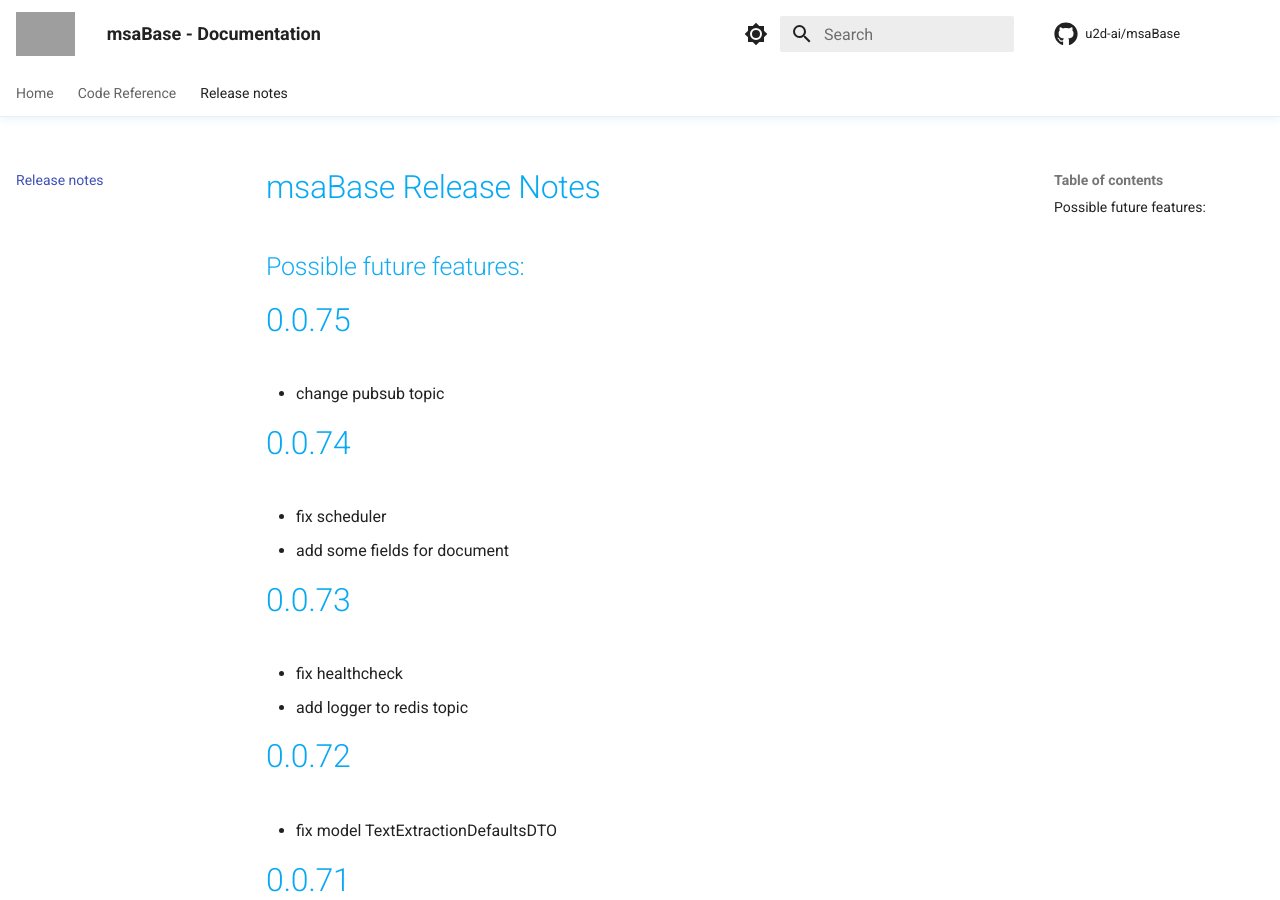
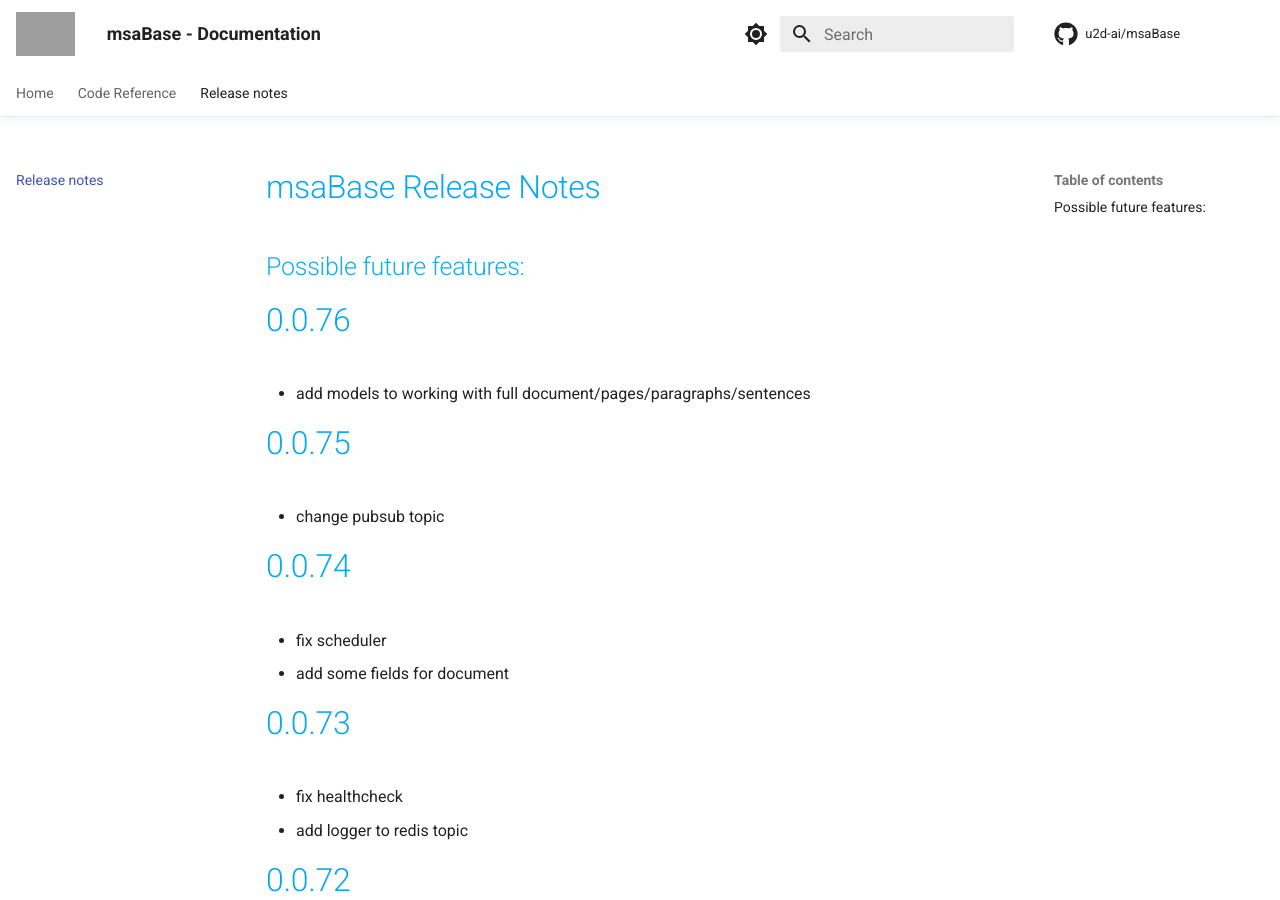
Before and after one commit to u2d-ai/msaBase, an MkDocs documentation site: the page built from docs/release-notes.md, in a window 1280 px wide and 900 px high. Built offline with MkDocs 1.6.1 and Material for MkDocs 9.7.7, drawn with Linux system fonts in a browser that asks for light colours; comment, search, counter and statistics services are not loaded; grey boxes are pictures that could not be loaded.

Commit message:
feature: add models to working with full document/pages/paragraphs/sentences

```diff
--- a/docs/release-notes.md
+++ b/docs/release-notes.md
@@ -1,5 +1,9 @@
 # msaBase Release Notes
 ## Possible future features:
+
+# 0.0.76
+
+- add models to working with full document/pages/paragraphs/sentences
 
 # 0.0.75
 
--- a/msaBase/__init__.py
+++ b/msaBase/__init__.py
@@ -1,7 +1,7 @@
 import glob
 from os.path import basename, dirname, isfile, join
 
-version = "0.0.75"
+version = "0.0.76"
 __author__ = "Stefan Welcker"
 __copyright__ = "Copyright 2022, U2D.ai"
 __license__ = "MIT"
--- a/requirements.txt
+++ b/requirements.txt
@@ -1,6 +1,6 @@
 # MSA Dependencies
 msaFileSystem==0.0.3 # Agnostic Abstract Filesystem API which allows to use S3, GCS, Azure Datalake, your local FS, Youtube etc Optimized for use with FastAPI/Pydantic.
-msaDocModels==0.0.71 # MSA Document Pydantic Models and Schemas, used to store Parser, NLP, NLU and AI results for processed documents
+msaDocModels==0.0.72 # MSA Document Pydantic Models and Schemas, used to store Parser, NLP, NLU and AI results for processed documents
 
 # FastAPI related Dependencies
 fastapi[all]==0.86.0 # FastAPI framework, high performance, easy to learn, fast to code, ready for production
```
Also changed, not shown: 1 other file.
